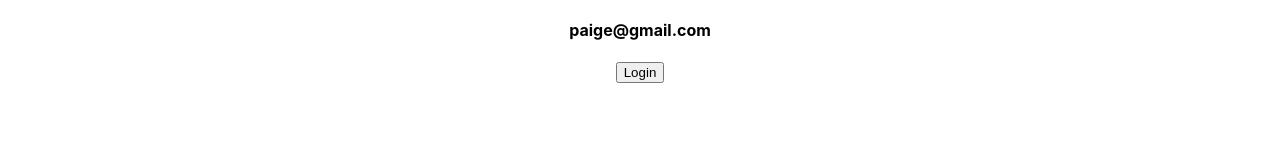
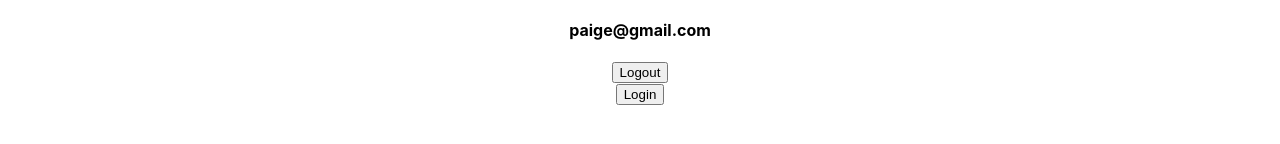
Before and after one commit to paigen11/react-projects-advanced-lut, a React (Create React App) app: page / in a window 1280 px wide. Shown: the part 426-570 px from the top of the page. Built offline with nearby package versions, Linux system fonts and the light colour scheme.

Commit message:
context ftw

```diff
--- a/src/App.js
+++ b/src/App.js
@@ -13,11 +13,20 @@
     email: 'paige@gmail.com',
   };
 
+  logout = () => {
+    this.setState({
+      id: null,
+      name: '',
+      email: '',
+    });
+  };
+
   render() {
     return (
       <UserContext.Provider
         value={{
           user: this.state,
+          logout: this.logout,
         }}
       >
         {this.props.children}
--- a/src/User.js
+++ b/src/User.js
@@ -11,6 +11,7 @@
             <h1>User Info</h1>
             <h3>{context.user.name}</h3>
             <h4>{context.user.email}</h4>
+            <button onClick={context.logout}>Logout</button>
           </div>
         )}
       </UserContext.Consumer>
```
